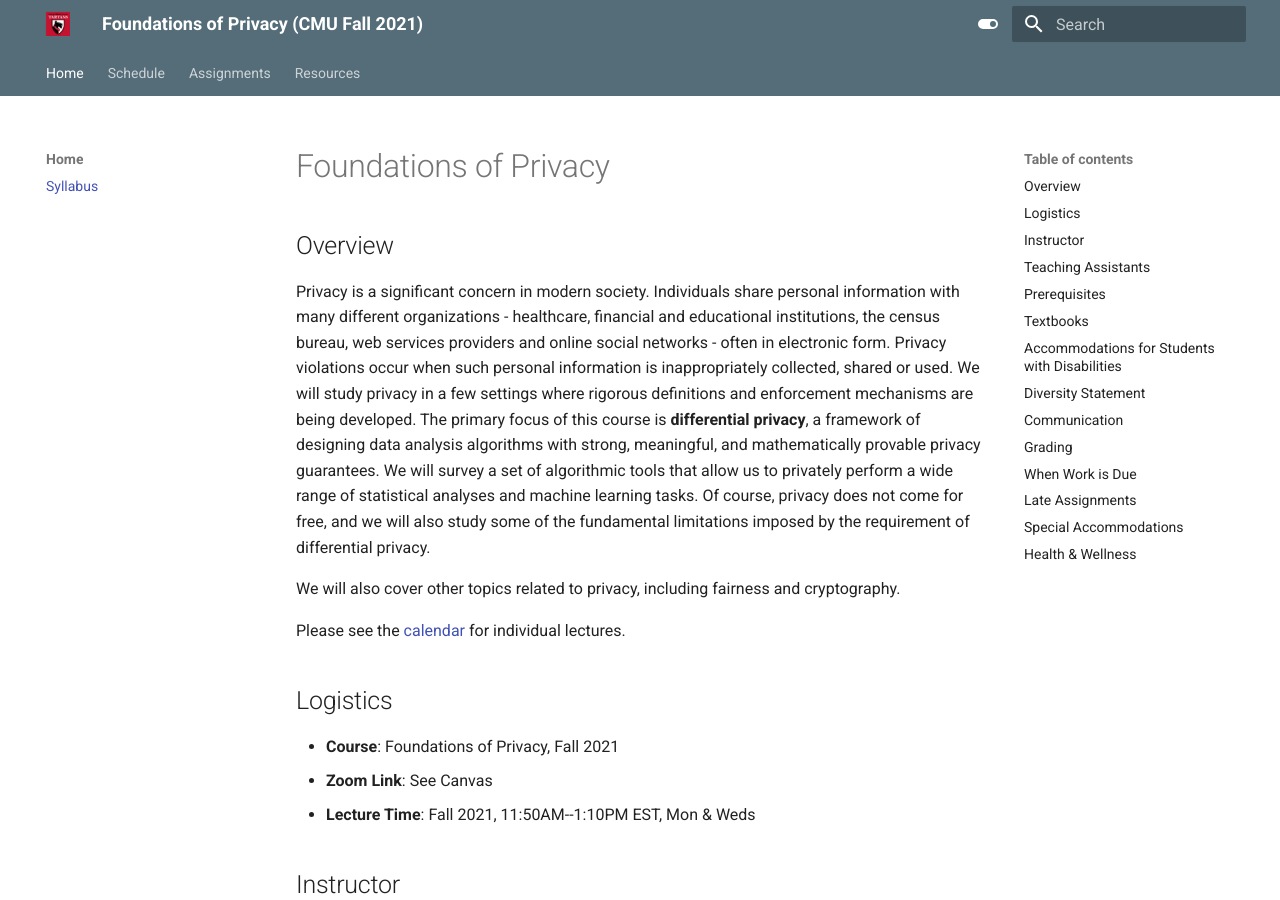
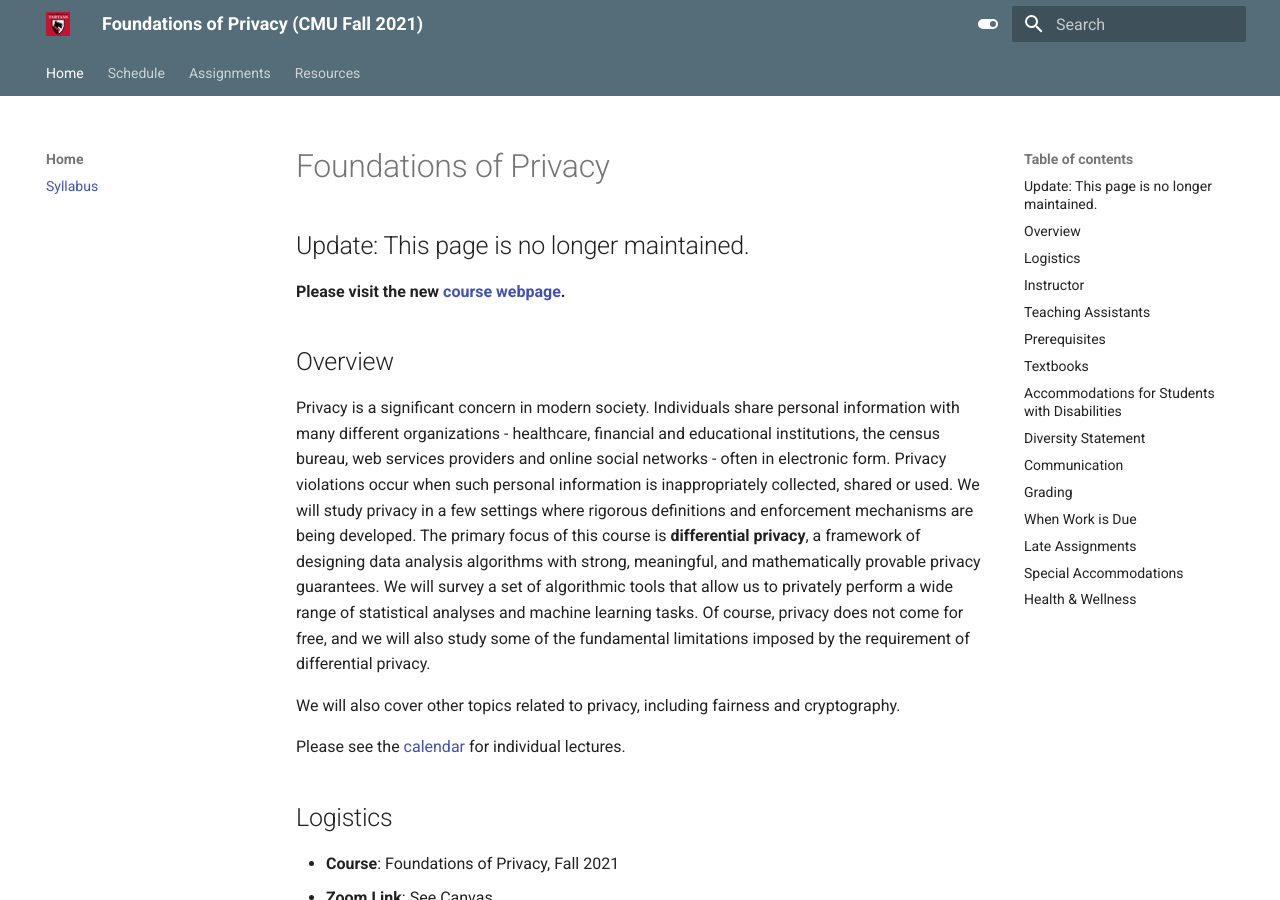
Before and after one commit to foundpriv/foundpriv.github.io, an MkDocs documentation site: the page built from docs/index.md, in a window 1280 px wide and 900 px high. Built offline with MkDocs 1.6.1 and Material for MkDocs 9.7.7, drawn with Linux system fonts in a browser that asks for light colours.

Commit message:
update notice

```diff
--- a/docs/index.md
+++ b/docs/index.md
@@ -1,4 +1,7 @@
 # Foundations of Privacy
+
+## Update: This page is no longer maintained.
+**Please visit the new [course webpage](https://foundprivacy.github.io/).**
 
 ## Overview
 
```
Also changed, not shown: index.html (+16 -0 lines), sitemap.xml (+5 -5 lines), 2 other files.
